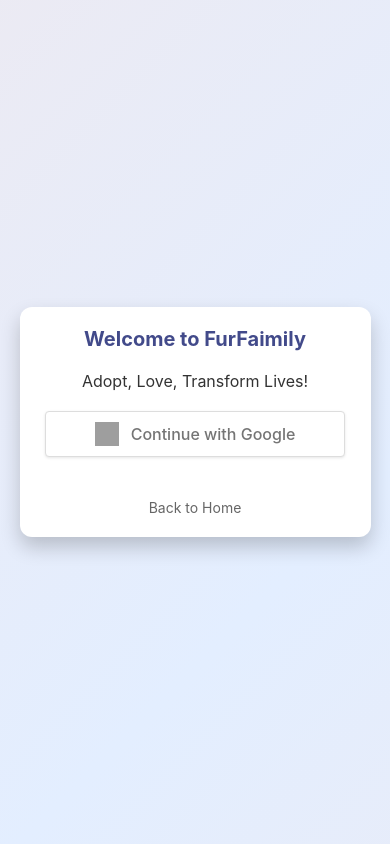
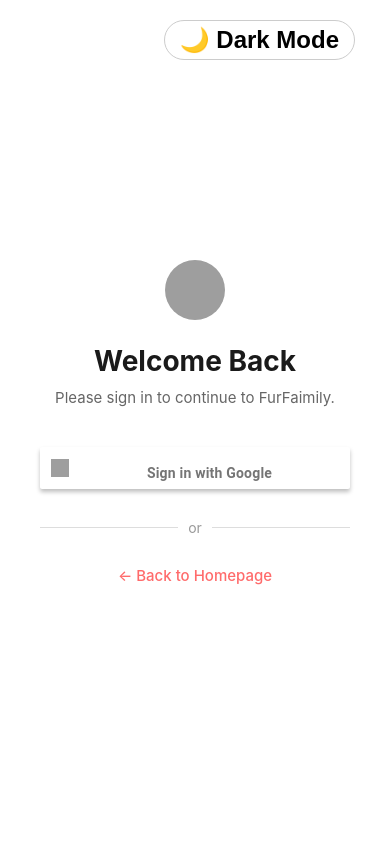
Before and after one commit to raisakshi784-code/furfaimly, a PHP site: page /FURFAIMILY/sign.php in a window 390 px wide. Run offline with PHP 8.4, Linux system fonts and the light colour scheme; grey boxes are pictures that could not be loaded.

Commit message:
style: premium sign in page and subtle admin link

```diff
--- a/CSS/sign.css
+++ b/CSS/sign.css
@@ -1,120 +1,186 @@
+* { margin: 0; padding: 0; box-sizing: border-box; }
 
-* {
-    margin: 0;
-    padding: 0;
-    box-sizing: border-box;
+body, html {
+    height: 100%;
+    font-family: 'Inter', sans-serif;
+    overflow: hidden;
 }
 
-body {
-    font-family: 'Arial', sans-serif;
-    background: linear-gradient(to bottom, #424a8a, #81c784);
+.split-container {
+    display: flex;
+    height: 100vh;
+}
+
+.split-left {
+    flex: 1;
+    background: url('../Img/Img/Gemini_Generated_Image_wk1m6bwk1m6bwk1m.jpeg') center/cover no-repeat;
+    position: relative;
+    display: flex;
+    align-items: flex-end;
+    padding: 60px;
+}
+
+.split-left::after {
+    content: '';
+    position: absolute;
+    top: 0; left: 0; right: 0; bottom: 0;
+    background: linear-gradient(to top, rgba(0,0,0,0.8), transparent);
+}
+
+.overlay-text {
+    position: relative;
+    z-index: 2;
+    color: white;
+}
+
+.overlay-text h1 {
+    font-size: 48px;
+    margin-bottom: 10px;
+    line-height: 1.2;
+}
+
+.overlay-text p {
+    font-size: 20px;
+    opacity: 0.9;
+}
+
+.split-right {
+    flex: 1;
     display: flex;
     justify-content: center;
     align-items: center;
-    height: 100vh;
-    color: #333;
+    background-color: #ffffff;
+    position: relative;
 }
 
-.container {
-    background: #ffffff;
-    width: 90%;
+body.dark .split-right {
+    background-color: #121212;
+}
+
+.absolute-toggle {
+    position: absolute;
+    top: 20px;
+    right: 20px;
+    background: transparent;
+    border: none;
+    font-size: 24px;
+    cursor: pointer;
+}
+
+.login-box {
+    width: 100%;
     max-width: 400px;
-    padding: 30px 20px;
-    border-radius: 12px;
-    box-shadow: 0 10px 20px rgba(0, 0, 0, 0.2);
-    animation: fadeIn 0.6s ease-in-out;
+    padding: 40px;
+}
+
+.login-header {
+    text-align: center;
+    margin-bottom: 40px;
+}
+
+.login-logo {
+    width: 60px;
+    height: 60px;
+    border-radius: 50%;
+    margin-bottom: 20px;
+}
+
+.login-header h2 {
+    font-size: 28px;
+    color: #1a1a1a;
+    margin-bottom: 10px;
+}
+
+body.dark .login-header h2 { color: #ffffff; }
+body.dark .login-header p { color: #aaaaaa; }
+
+.login-header p {
+    color: #666;
+    font-size: 15px;
+}
+
+/* Official Google Button */
+.google-btn-official {
+    width: 100%;
+    height: 42px;
+    background-color: #ffffff;
+    border-radius: 2px;
+    box-shadow: 0 3px 4px 0 rgba(0,0,0,0.25);
+    display: flex;
+    align-items: center;
+    text-decoration: none;
+    transition: background-color .218s, border-color .218s, box-shadow .218s;
+}
+
+.google-btn-official:hover {
+    box-shadow: 0 0 6px #4285f4;
+    cursor: pointer;
+}
+
+.google-icon-wrapper {
+    width: 40px;
+    height: 40px;
+    border-radius: 2px;
+    background-color: #fff;
+    display: flex;
+    justify-content: center;
+    align-items: center;
+}
+
+.google-icon {
+    width: 18px;
+    height: 18px;
+}
+
+.btn-text {
+    float: right;
+    margin: 11px 11px 0 0;
+    color: #757575;
+    font-size: 14px;
+    letter-spacing: .2px;
+    font-family: "Roboto", sans-serif;
+    flex: 1;
     text-align: center;
 }
 
-h2 {
-    font-size: 24px;
-    margin-bottom: 20px;
-    color: #424a8a;
+.divider {
+    display: flex;
+    align-items: center;
+    text-align: center;
+    margin: 30px 0;
+    color: #999;
+}
+.divider::before, .divider::after {
+    content: '';
+    flex: 1;
+    border-bottom: 1px solid #ddd;
+}
+body.dark .divider::before, body.dark .divider::after {
+    border-bottom: 1px solid #333;
+}
+.divider span { padding: 0 10px; font-size: 14px; }
+
+.back-link {
+    display: block;
+    text-align: center;
+    color: #ff6b6b;
+    text-decoration: none;
+    font-weight: 500;
+    font-size: 15px;
 }
 
-.form-group {
-    margin-bottom: 15px;
-    text-align: left;
+.back-link:hover { text-decoration: underline; }
+
+.error-msg {
+    background: #ffebee;
+    color: #c62828;
+    padding: 12px;
+    border-radius: 4px;
+    text-align: center;
+    margin-bottom: 20px;
+    font-size: 14px;
 }
 
-label {
-    display: block;
-    font-size: 14px;
-    font-weight: 600;
-    margin-bottom: 5px;
-    color: #555;
+@media (max-width: 768px) {
+    .split-left { display: none; }
 }
-
-input {
-    width: 100%;
-    padding: 12px;
-    font-size: 14px;
-    border: 1px solid #ddd;
-    border-radius: 8px;
-    transition: 0.3s;
-}
-
-input:focus {
-    border-color: #424a8a;
-    outline: none;
-    box-shadow: 0 0 8px rgba(76, 175, 80, 0.2);
-}
-
-.btn {
-    width: 100%;
-    padding: 12px;
-    background-color: #424a8a;
-    border: none;
-    border-radius: 8px;
-    color: white;
-    font-size: 16px;
-    font-weight: bold;
-    cursor: pointer;
-    transition: background-color 0.3s ease;
-    margin-top: 10px;
-}
-
-.btn:hover {
-    background-color: #424a8a;
-}
-
-.link {
-    margin-top: 15px;
-    font-size: 14px;
-    color: #666;
-}
-
-.link a {
-    text-decoration: none;
-    color: #424a8a;
-    font-weight: 600;
-}
-
-.link a:hover {
-    text-decoration: underline;
-}
-
-@keyframes fadeIn {
-    from {
-        opacity: 0;
-        transform: translateY(-10%);
-    }
-    to {
-        opacity: 1;
-        transform: translateY(0);
-    }
-}
-
-@media (max-width: 480px) {
-    .container {
-        padding: 20px 15px;
-    }
-
-    h2 {
-        font-size: 20px;
-    }
-
-    input, .btn {
-        font-size: 14px;
-    }
-}
--- a/index.php
+++ b/index.php
@@ -25,7 +25,6 @@
                 <a href="#" onclick="showAbout()">About</a>
                 <a href="#" onclick="showContact()">Contact</a>
                 <?php if (isset($_SESSION['user'])): ?>
-                    <a href="admin.php" style="color:var(--primary); font-weight:bold;">Admin Panel</a>
                     <button id="btn-signin-signup" style="display:flex; align-items:center; gap:8px;" onclick="logOut()">
                         <img src="<?php echo htmlspecialchars($_SESSION['user']['avatar']); ?>" alt="avatar" style="width:24px; height:24px; border-radius:50%;">
                         LOG OUT
@@ -88,8 +87,9 @@
             <p>Address: 123 FurFamily Lane, Petvilla, India</p>
         </div>
 
-        <div class="footer-copyright">
+        <div class="footer-copyright" style="display:flex; justify-content:space-between; padding: 0 40px;">
             <p>Copyright &copy; 2024 | All rights reserved by FurFaimily</p>
+            <a href="admin.php" style="color: #666; font-size:12px; text-decoration:none;">Admin Login</a>
         </div>
     </div>
     <script>
--- a/sign.php
+++ b/sign.php
@@ -1,7 +1,5 @@
 <?php
 require_once 'auth.php';
-
-// Generate Google Auth URL
 $authUrl = $client ? $client->createAuthUrl() : 'callback.php?mock_login=1';
 ?>
 <!DOCTYPE html>
@@ -9,56 +7,52 @@ $authUrl = $client ? $client->createAuthUrl() : 'callback.php?mock_login=1';
 <head>
     <meta charset="UTF-8">
     <meta name="viewport" content="width=device-width, initial-scale=1.0">
-    <title>Sign In / Sign Up</title>
+    <title>Sign In - FurFaimily</title>
     <link rel="stylesheet" href="CSS/sign.css">
-    <style>
-        .google-btn {
-            display: flex;
-            align-items: center;
-            justify-content: center;
-            background-color: #fff;
-            color: #757575;
-            border: 1px solid #ddd;
-            border-radius: 4px;
-            padding: 10px 16px;
-            font-size: 16px;
-            font-weight: 500;
-            text-decoration: none;
-            box-shadow: 0 1px 3px rgba(0,0,0,0.1);
-            transition: background-color 0.2s, box-shadow 0.2s;
-            margin: 20px auto;
-            max-width: 300px;
-        }
-        .google-btn:hover {
-            background-color: #f8f8f8;
-            box-shadow: 0 1px 4px rgba(0,0,0,0.2);
-        }
-        .google-btn img {
-            width: 24px;
-            height: 24px;
-            margin-right: 12px;
-        }
-        .container {
-            text-align: center;
-        }
-    </style>
     <link rel="stylesheet" href="CSS/premium.css">
+    <link rel="stylesheet" href="CSS/dark-mode.css">
+    <script src="js/dark-mode.js" defer></script>
 </head>
 <body>
-    <div class="container">
-        <h2>Welcome to FurFaimily</h2>
-        <p>Adopt, Love, Transform Lives!</p>
+    <div class="split-container">
+        <!-- Left Side Image -->
+        <div class="split-left">
+            <div class="overlay-text">
+                <h1>Adopt, Love, Transform Lives.</h1>
+                <p>Join thousands of families giving pets a second chance.</p>
+            </div>
+        </div>
 
-        <?php if (isset($_GET['error'])): ?>
-            <p style="color: red; margin: 10px 0;">Authentication failed. Please try again.</p>
-        <?php endif; ?>
+        <!-- Right Side Login -->
+        <div class="split-right">
+            <button id="dark-mode-toggle" class="dark-toggle absolute-toggle">🌙</button>
 
-        <a href="<?php echo htmlspecialchars($authUrl); ?>" class="google-btn">
-            <img src="https://upload.wikimedia.org/wikipedia/commons/5/53/Google_%22G%22_Logo.svg" alt="Google Logo">
-            Continue with Google
-        </a>
-        <br>
-        <a href="index.php" style="color: #666; text-decoration: none; font-size: 14px;">Back to Home</a>
+            <div class="login-box">
+                <div class="login-header">
+                    <img src="Img/Img/Gemini_Generated_Image_2vj2pb2vj2pb2vj2 (1).jpeg" alt="FurFaimily Logo" class="login-logo">
+                    <h2>Welcome Back</h2>
+                    <p>Please sign in to continue to FurFaimily.</p>
+                </div>
+
+                <?php if (isset($_GET['error'])): ?>
+                    <div class="error-msg">Authentication failed. Please try again.</div>
+                <?php endif; ?>
+
+                <!-- Official Google Sign-In Button Styling -->
+                <a href="<?php echo htmlspecialchars($authUrl); ?>" class="google-btn-official">
+                    <div class="google-icon-wrapper">
+                        <img class="google-icon" src="https://upload.wikimedia.org/wikipedia/commons/5/53/Google_%22G%22_Logo.svg"/>
+                    </div>
+                    <p class="btn-text"><b>Sign in with Google</b></p>
+                </a>
+
+                <div class="divider">
+                    <span>or</span>
+                </div>
+
+                <a href="index.php" class="back-link">← Back to Homepage</a>
+            </div>
+        </div>
     </div>
 </body>
 </html>
```
Also changed, not shown: database.sqlite.
